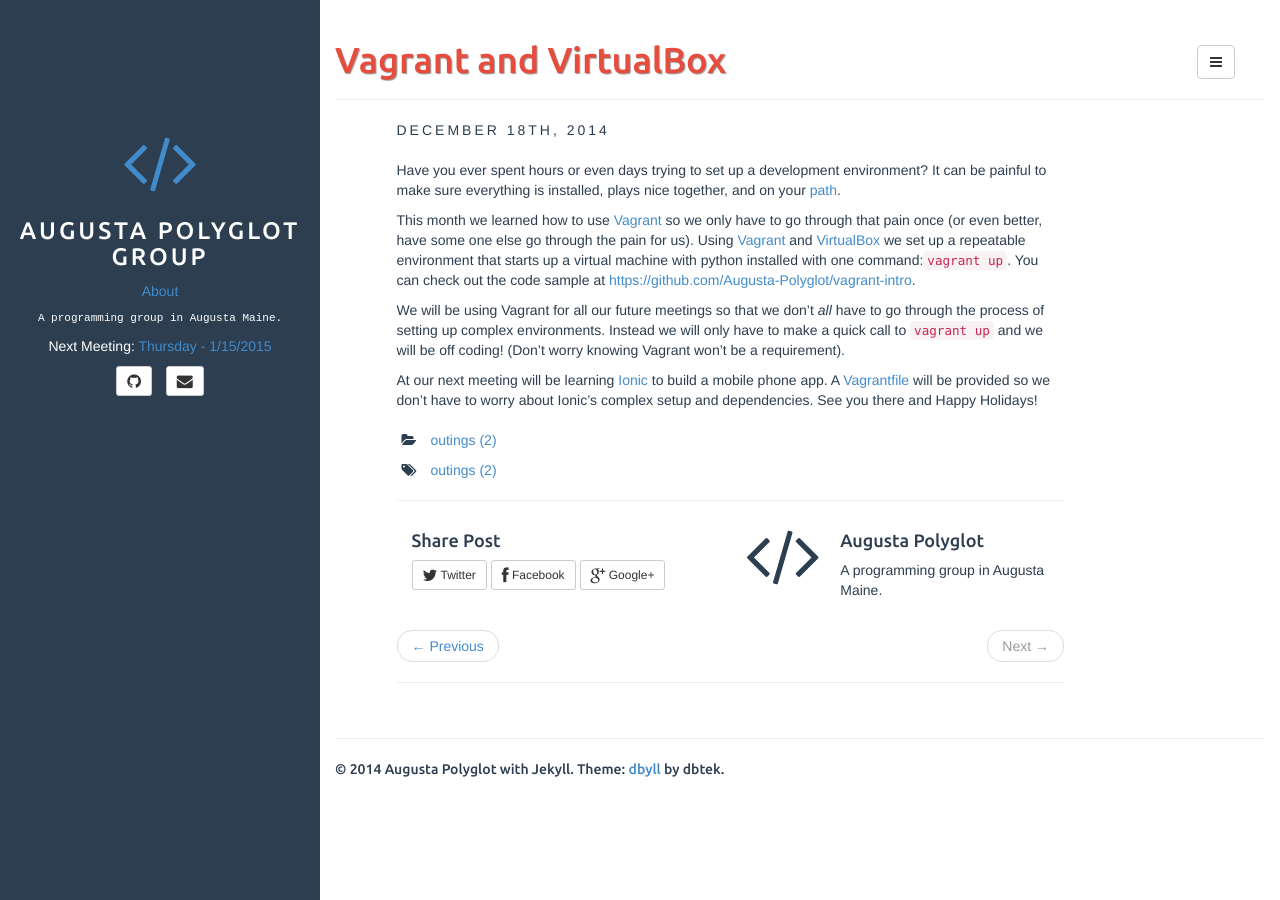
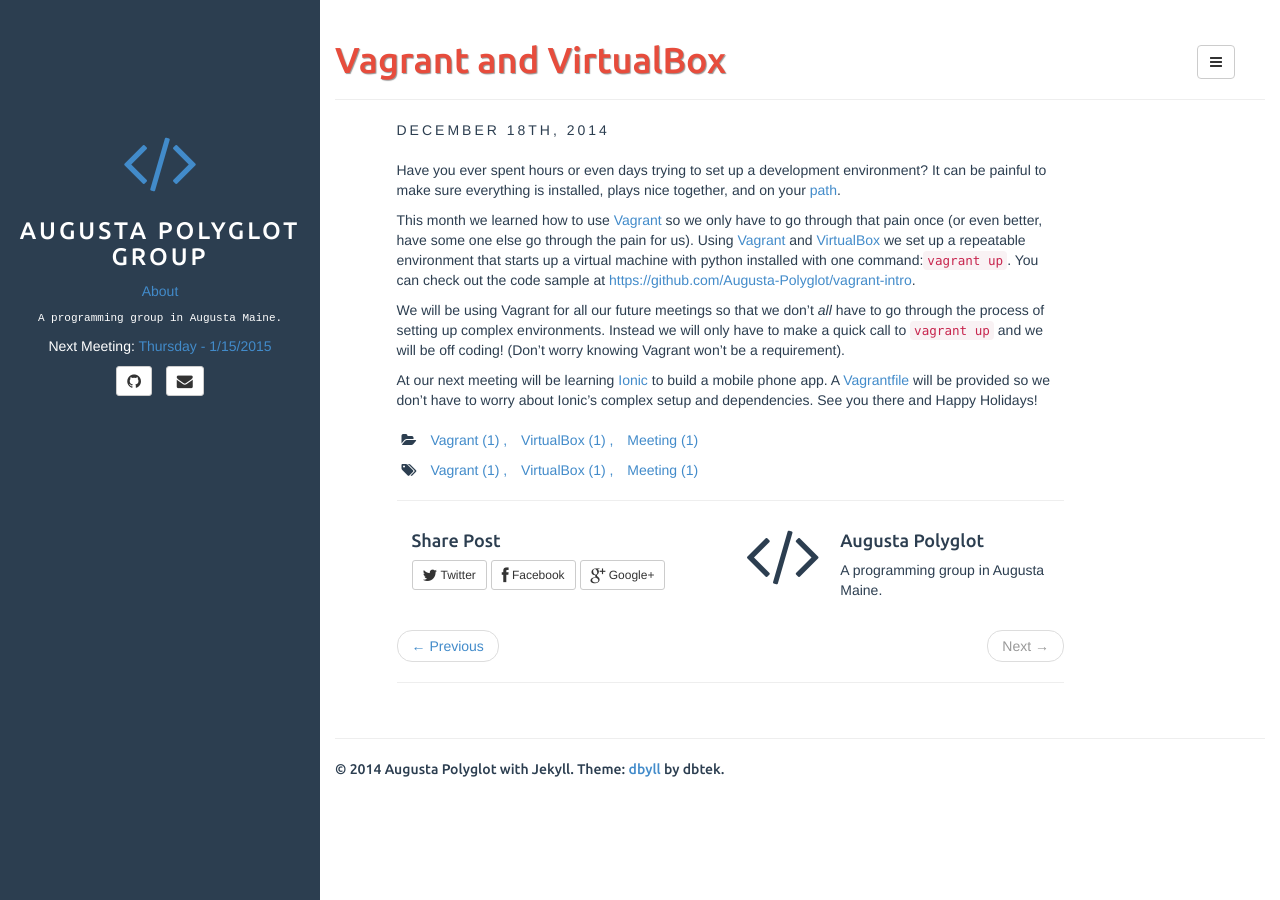
Before and after one commit to Augusta-Polyglot/augusta-polyglot.github.io, a Jekyll site: the page built from _posts/2014-12-18-Vagrant-and-VirtualBox.md, in a window 1280 px wide. Built offline with Jekyll 4.4.1, drawn with Linux system fonts in a browser that asks for light colours.

Commit message:
Updated Tags

```diff
--- a/_posts/2014-12-18-Vagrant-and-VirtualBox.md
+++ b/_posts/2014-12-18-Vagrant-and-VirtualBox.md
@@ -1,8 +1,8 @@
 ---
 layout: post
 title: Vagrant and VirtualBox
-categories: [outings]
-tags: [outings]
+categories: [Vagrant,  VirtualBox, Meeting]
+tags: [Vagrant,  VirtualBox, Meeting]
 fullview: true
 ---
 
```
